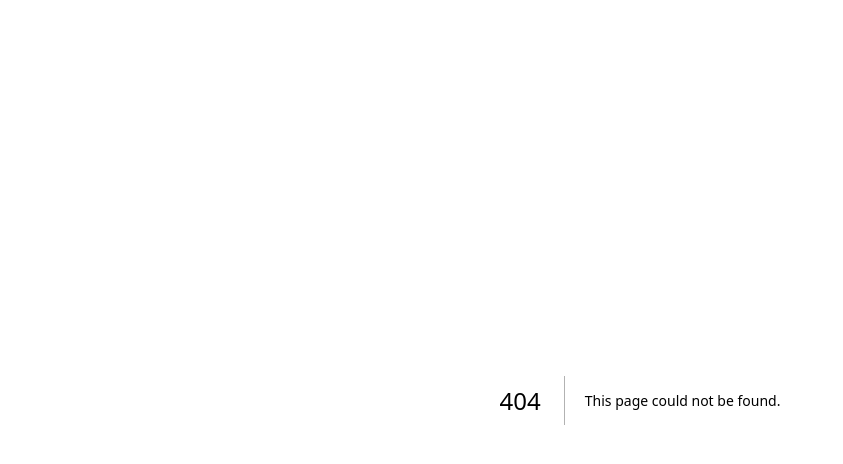
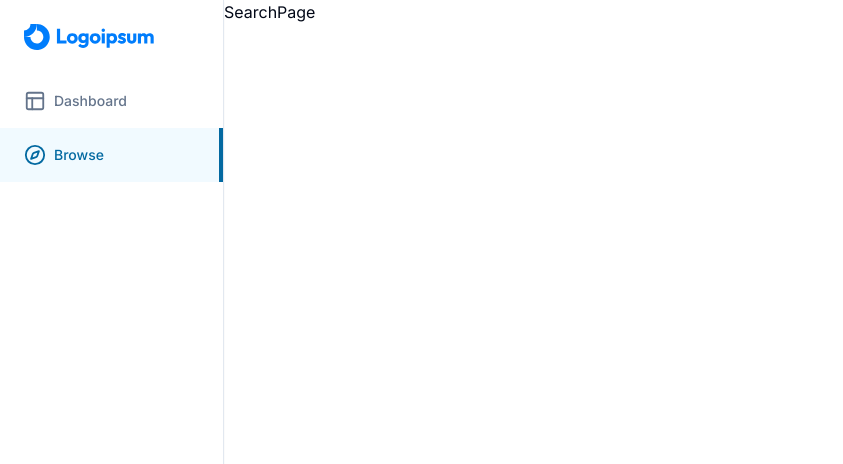
Before and after one commit to tommywa-a/LMS-webapp, a Next.js app: page /search in a window 1280 px wide. Before the commit this address had no page. Shown: the top 464 px of the page, without its empty margins (0-843 px from the left). Built offline with nearby package versions, Linux system fonts and the light colour scheme.

Commit message:
Added sidbar and sidebar elements

```diff
--- /dev/null
+++ b/app/(dashboard)/(routes)/search/page.tsx
@@ -0,0 +1,9 @@
+import React from 'react'
+
+const SearchPage = () => {
+  return (
+    <div>SearchPage</div>
+  )
+}
+
+export default SearchPage
--- /dev/null
+++ b/app/(dashboard)/_components/Logo.tsx
@@ -0,0 +1,15 @@
+import React from 'react'
+import Image from 'next/image'
+
+const Logo = () => {
+  return (
+    <Image
+      height={130}
+      width={130}
+      alt='Logo'
+      src='/logo.svg'
+    />
+  )
+}
+
+export default Logo
--- /dev/null
+++ b/app/(dashboard)/_components/Sidebar.tsx
@@ -0,0 +1,18 @@
+import React from 'react'
+import Logo from './Logo'
+import SidebarRoutes from './SidebarRoutes'
+
+const Sidebar = () => {
+  return (
+    <div className='h-full border-r flex flex-col overflow-y-auto bg-white shadow-sm'>
+      <div className='p-6'>
+        <Logo />
+      </div>
+      <div className="flex flex-col w-full">
+        <SidebarRoutes />
+      </div>
+    </div>
+  )
+}
+
+export default Sidebar
--- /dev/null
+++ b/app/(dashboard)/_components/SidebarItem.tsx
@@ -0,0 +1,58 @@
+'use client'
+
+import { cn } from '@/lib/utils'
+import { LucideIcon } from 'lucide-react'
+import { usePathname, useRouter } from 'next/navigation'
+import React from 'react'
+
+interface SidebarItemProps {
+  icon: LucideIcon
+  label: string
+  href: string
+}
+
+const SidebarItem = ({
+  icon: Icon,
+  label,
+  href
+}: SidebarItemProps) => {
+  const pathname = usePathname()
+  const router = useRouter()
+
+  const isActive =
+  (pathname === "/" && href === "/") ||
+  pathname === href ||
+  pathname?.startsWith(`${href}/`)
+
+  const onCLick = () => {
+    router.push(href)
+  }
+
+  return (
+   <button
+    onClick={onCLick}
+    type='button'
+    className={cn("flex items-center gap-x-2 text-slate-500 text-sm font-[500] pl-6 transition-all hover:text-slate-600 hover:bg-slate-300/20",
+      isActive && "text-sky-700 bg-sky-200/20 hover:bg-sky-200/20 hover:text-sky-700"
+    )}
+   >
+    <div className='flex items-center gap-x-2 py-4'>
+      <Icon
+        size={22}
+        className={cn(
+          'text-slate-500',
+          isActive && 'text-sky-700'
+        )}
+      />
+      {label}
+    </div>
+    <div
+      className={cn(
+        "ml-auto opacity-0 border-2 border-sky-700 h-full transition-all",
+        isActive && "opacity-100"
+      )}/>
+   </button>
+  )
+}
+
+export default SidebarItem
--- /dev/null
+++ b/app/(dashboard)/_components/SidebarRoutes.tsx
@@ -0,0 +1,37 @@
+'use client'
+
+import { Compass, Layout } from 'lucide-react'
+import React from 'react'
+import SidebarItem from './SidebarItem'
+
+const guestRoutes = [
+  {
+    icon: Layout,
+    label: 'Dashboard',
+    href: '/',
+  },
+  {
+    icon: Compass,
+    label: 'Browse',
+    href: '/search',
+  },
+]
+
+const SidebarRoutes = () => {
+  const routes = guestRoutes
+
+  return (
+    <div className='flex flex-col w-full'>
+      {routes.map((route) => (
+        <SidebarItem
+          key={route.href}
+          icon={route.icon}
+          label={route.label}
+          href={route.href}
+        />
+      ))}
+    </div>
+  )
+}
+
+export default SidebarRoutes
--- /dev/null
+++ b/app/(dashboard)/layout.tsx
@@ -0,0 +1,21 @@
+import React from 'react'
+import Sidebar from './_components/Sidebar'
+
+const DashboardLayout = ({
+  children
+}: {
+  children: React.ReactNode
+}) => {
+  return (
+    <div className='h-full'>
+      <div className='hidden md:flex w-56 flex-col fixed inset-y-0 z-50'>
+        <Sidebar />
+      </div>
+      <main className='md:pl-56'>
+        {children}
+      </main>
+    </div>
+  )
+}
+
+export default DashboardLayout
```
Also changed, not shown: public/logo.svg (added).
